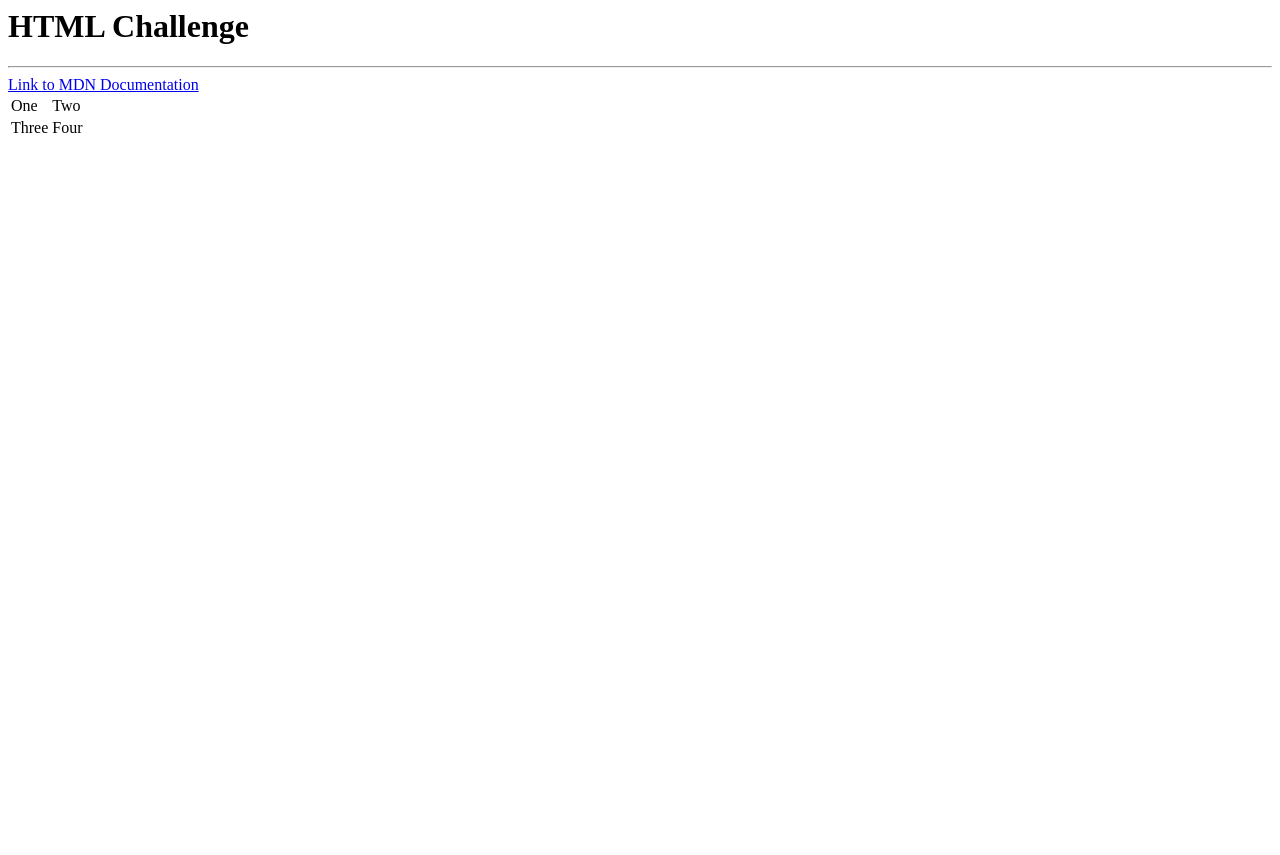
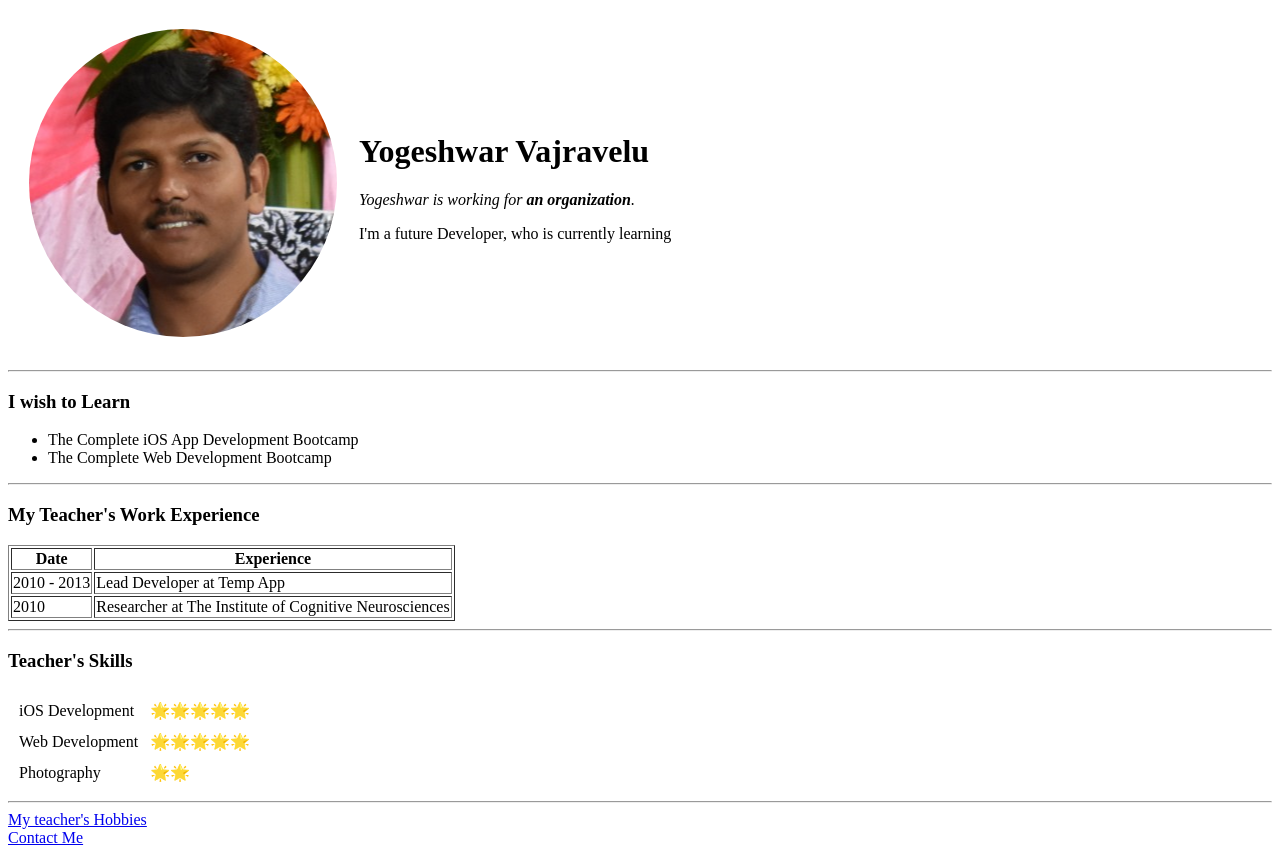
Before and after one commit to yogeshwar3/cv, a plain HTML site: page index.html in a window 1280 px wide. Before the commit the page ends 800 px from the top, so only its background shows below. Drawn offline with Linux system fonts and the light colour scheme; files whose address does not match are found by name.

Commit message:
Few more updates while learning

```diff
--- a/index.html
+++ b/index.html
@@ -1,26 +1,63 @@
-<html>
+<!DOCTYPE html>
+<html lang="en" dir="ltr">
   <head>
-        <title>
-            No Title Given there
-        </title>
+    <meta charset="utf-8">
+    <title>Yogeshwar's Personal Site</title>
   </head>
   <body>
-        <h1>
-            HTML Challenge
-        </h1>
+    <table cellspacing="20">
+      <tr>
+        <td><img src="C:\Users\user\dwhelper\Web Development\Assignments\HTML - Personal Site\images\hello.png" alt="Yogeshwar's Image"></td>
+        <td>
+          <h1>Yogeshwar Vajravelu</h1>
+          <p><em>Yogeshwar is working for <strong>an organization</strong>.</em></p>
+          <p>I'm a future Developer, who is currently learning</p>
+        </td>
+      </tr>
+    </table>
+
+    <hr />
+    <h3>I wish to Learn</h3>
+    <ul>
+      <li>The Complete iOS App Development Bootcamp</li>
+      <li>The Complete Web Development Bootcamp</li>
+    </ul>
     <hr>
-        <a href="https://developer.mozilla.org/en-US/docs/Web/HTML/Element" >
-            Link to MDN Documentation
-        </a>
-        <table>
+    <h3>My Teacher's Work Experience</h3>
+    <table border="1">
+      <thead>
+        <th>Date</th>
+        <th>Experience</th>
+      </thead>
+      <tbody>
         <tr>
-                <td>One</td>
-                <td>Two</td>
+          <td>2010 - 2013</td>
+          <td>Lead Developer at Temp App</td>
         </tr>
         <tr>
-                <td>Three</td>
-                <td>Four</td>
+          <td>2010</td>
+          <td>Researcher at The Institute of Cognitive Neurosciences</td>
+        </tr>
+      </tbody>
+    </table>
+    <hr>
+    <h3>Teacher's Skills</h3>
+    <table cellspacing="10">
+      <tr>
+        <td>iOS Development</td>
+        <td>🌟🌟🌟🌟🌟</td>
+      </tr>
+      <tr>
+        <td>Web Development</td>
+        <td>🌟🌟🌟🌟🌟</td>
+      </tr>
+      <tr>
+        <td>Photography</td>
+        <td>🌟🌟</td>
       </tr>
     </table>
+    <hr>
+    <a href="my-teachers-hobbies.html">My teacher's Hobbies</a><br />
+    <a href="contact-me.html">Contact Me</a>
   </body>
 </html>
```
Also changed, not shown: CV.html (added, +26 -0 lines), contact-me.html (added, +50 -0 lines), my-teachers-hobbies.html (added, +15 -0 lines), images/hello.png (added), 1 other file. Lines whose indentation alone changed are shown as unchanged.
